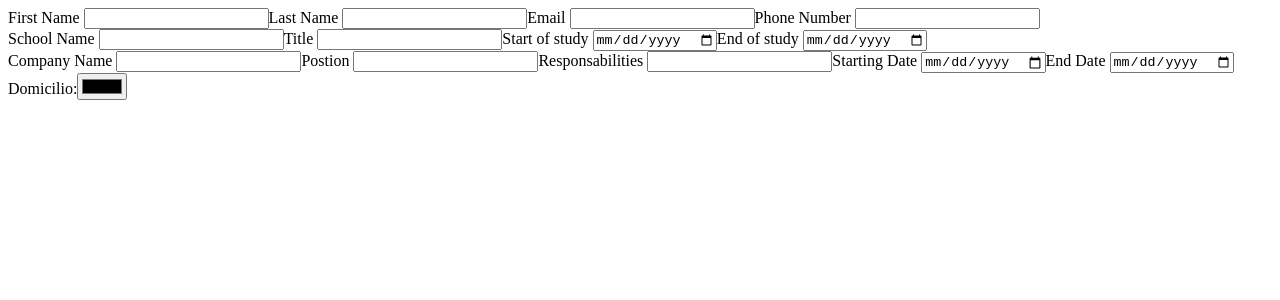
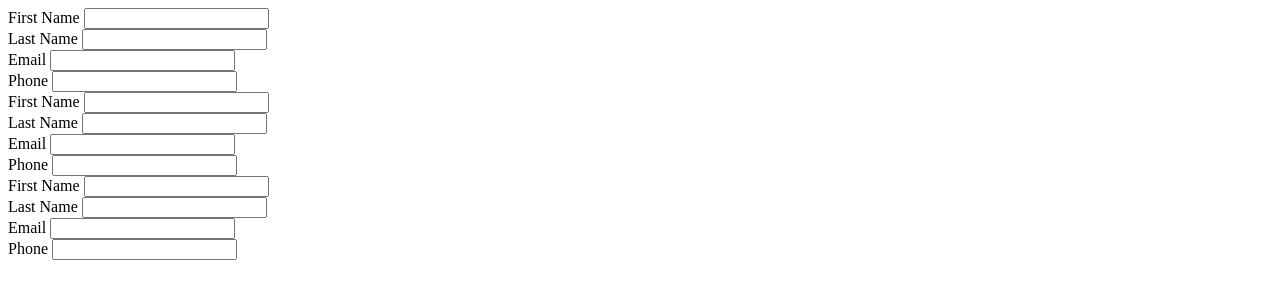
Before and after one commit to MatBenA/CV-Application, a React (Vite) app: page / in a window 1280 px wide. Shown: the top 300 px of the page. Built offline with nearby package versions, Linux system fonts and the light colour scheme.

Commit message:
return disaster fixed

```diff
--- a/components/EducationExp.jsx
+++ /dev/null
@@ -1,20 +0,0 @@
-export default function EducationInfo(){
-    //school name, title of study and date of study
-    return(
-        <section>
-
-            <label htmlFor="school">School Name </label>
-            <input type="text" name="school" />
-
-            <label htmlFor="title">Title </label>
-            <input type="text" name="title" />
-
-            <label htmlFor="studystart">Start of study </label>
-            <input type="date" name="studystart" />
-
-            <label htmlFor="studyend">End of study </label>
-            <input type="date" name="studyend" />
-
-        </section>
-    )
-}
--- a/components/FormInput.jsx
+++ b/components/FormInput.jsx
@@ -1,8 +1,8 @@
 export default function FormInput({name, label, type}){
     return(
-        <div>
+        <>
             <label htmlFor={name}>{label}</label>
             <input type={type} name={name} />
-        </div>
+        </>
     )
 }
--- a/components/InfoGeneral.jsx
+++ /dev/null
@@ -1,21 +0,0 @@
-export default function InfoGeneral(){
-
-    //name, email, phone
-    return(
-        <section>
-
-            <label htmlFor="firstname">First Name </label>
-            <input type="text" name="firstname" />
-
-            <label htmlFor="lastname">Last Name </label>
-            <input type="text" name="lastname" />
-
-            <label htmlFor="email">Email </label>
-            <input type="email" name="email" />
-
-            <label htmlFor="phone">Phone Number </label>
-            <input type="tel" name="phone" />
-
-        </section>
-    )
-}
--- a/components/ProfesionalInfo.jsx
+++ /dev/null
@@ -1,25 +0,0 @@
-export default function ProfesionalInfo() {
-    /*
-    company name, position title, main
-    responsibilities of your jobs, date from
-    and until when you worked for that company
-    */
-    return(
-        <section>
-            <label htmlFor="company">Company Name </label>
-            <input type="text" name="company"/>
-
-            <label htmlFor="postion">Postion </label>
-            <input type="text" name="postion"/>
-
-            <label htmlFor="responsabilities">Responsabilities </label>
-            <input type="text" name="responsabilities"/>
-
-            <label htmlFor="datejobstart">Starting Date </label>
-            <input type="date" name="datejobstart"/>
-
-            <label htmlFor="datejobend">End Date </label>
-            <input type="date" name="datejobend"/>
-        </section>
-    )
-}
--- a/src/App.jsx
+++ b/src/App.jsx
@@ -1,15 +1,26 @@
-import InfoGeneral from "../components/InfoGeneral.jsx";
-import EducationInfo from "../components/EducationExp.jsx";
-import ProfesionalInfo from "../components/ProfesionalInfo.jsx";
+import { requiredInputs } from "./Data.js";
 import FormInput from "../components/FormInput.jsx";
 
 function App() {
     return (
         <>
-            <InfoGeneral />
-            <EducationInfo />
-            <ProfesionalInfo />
-            <FormInput name="Domicilio" label="Domicilio:" type="color" />
+            {requiredInputs.map((section, index) => {
+                return (
+                    <section key={index}>
+                        {section.map((input) => {
+                            return (
+                                <div key={input.id}>
+                                    <FormInput
+                                        name={input.name}
+                                        label={input.label}
+                                        type={input.type}
+                                    />
+                                </div>
+                            );
+                        })}
+                    </section>
+                );
+            })}
         </>
     );
 }
--- a/src/Data.js
+++ b/src/Data.js
@@ -1,10 +1,22 @@
-export const requiredInputs = {
-    generalInfo: [
-        { name: "firstname", label: "First Name ", type: "text" },
-        { name: "lastname", label: "Last Name ", type: "text" },
-        { name: "email", label: "Email ", type: "email" },
-        { name: "phone", label: "Phone ", type: "tel" },
+import { v4 as uuidv4 } from "uuid";
+
+export const requiredInputs = [
+    [
+        { name: "firstname", label: "First Name ", type: "text", id: uuidv4() },
+        { name: "lastname", label: "Last Name ", type: "text", id: uuidv4() },
+        { name: "email", label: "Email ", type: "email", id: uuidv4() },
+        { name: "phone", label: "Phone ", type: "tel", id: uuidv4() },
     ],
-    educationInfo: [],
-    profesionalInfo: [],
-};
+    [
+        { name: "firstname", label: "First Name ", type: "text", id: uuidv4() },
+        { name: "lastname", label: "Last Name ", type: "text", id: uuidv4() },
+        { name: "email", label: "Email ", type: "email", id: uuidv4() },
+        { name: "phone", label: "Phone ", type: "tel", id: uuidv4() },
+    ],
+    [
+        { name: "firstname", label: "First Name ", type: "text", id: uuidv4() },
+        { name: "lastname", label: "Last Name ", type: "text", id: uuidv4() },
+        { name: "email", label: "Email ", type: "email", id: uuidv4() },
+        { name: "phone", label: "Phone ", type: "tel", id: uuidv4() },
+    ],
+];
```
